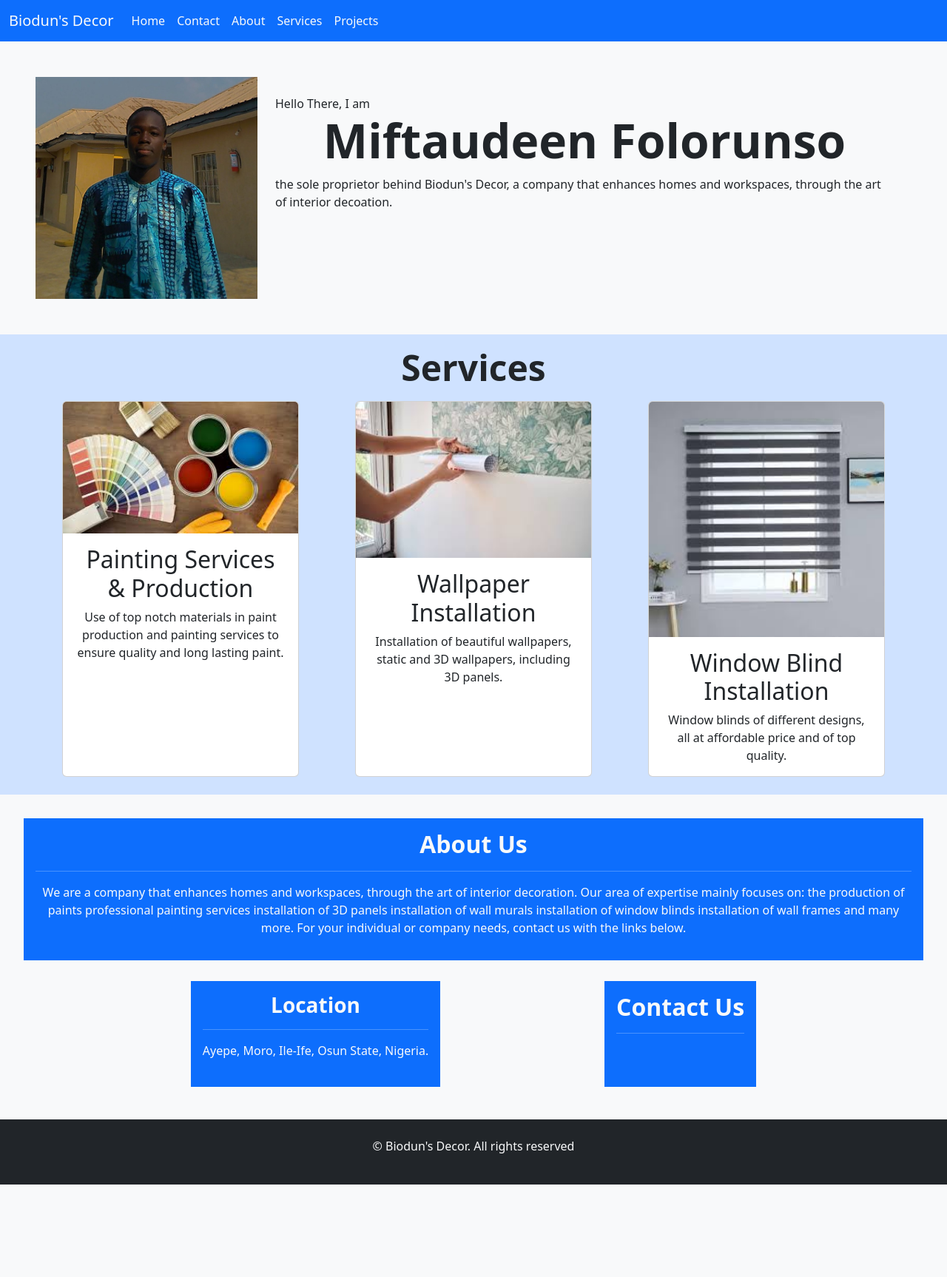
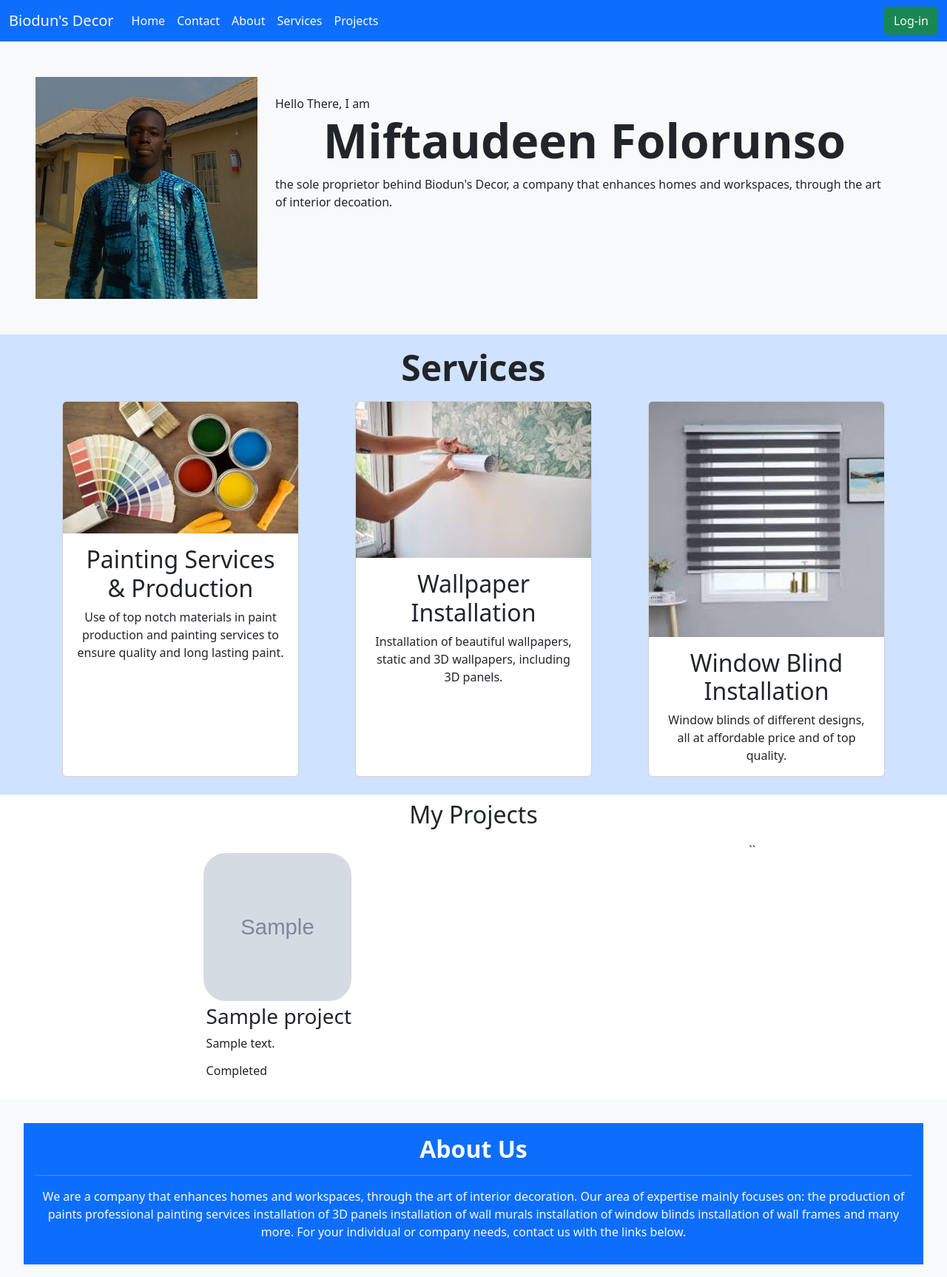
Before and after one commit to Mukaram51/bds-backend, a Django app: page / in a window 1280 px wide. Shown: the top 1726 px of the page at 74% size. Before the commit the page ends 1601 px from the top, so only its background shows below. Run offline with Django 5.2, Linux system fonts and the light colour scheme; tables that the repository leaves empty hold one stand-in row (values such as "Sample post"); grey boxes marked "Sample" are stand-in pictures; some libraries are stand-ins or nearby versions.

Commit message:
FEAT: View more detail on project, add edit endpoint, add login & logout

```diff
--- a/core/settings.py
+++ b/core/settings.py
@@ -38,6 +38,7 @@ INSTALLED_APPS = [
     'django.contrib.messages',
     'django.contrib.staticfiles',
     'main',
+    'rest_framework',
 ]
 
 MIDDLEWARE = [
--- a/main/forms.py
+++ b/main/forms.py
@@ -5,7 +5,7 @@ from .models import Project
 class ProjectForm(forms.ModelForm):
     class Meta:
         model = Project
-        fields = ['name', 'description', 'is_completed']
+        fields = ['name', 'description', 'is_completed', 'images']
 
     name = forms.CharField(widget=forms.TextInput(attrs={
         'placeholder': "Project Name",
--- a/main/templates/base.html
+++ b/main/templates/base.html
@@ -46,6 +46,15 @@
               </li>
             </ul>
           </div>
+          {% if user.is_authenticated %}
+            <p class="p-2 text-light m-2">Welcome, {{ user }}</p>
+            <form action="{% url "logout" %}" method="POST">
+              {% csrf_token %}
+              <button type="submit" class="btn btn-danger">Logout</button>
+            </form>
+          {% else %}
+            <a href="{% url "login" %}" class="btn btn-success text-light">Log-in</a>
+          {% endif %}
         </div>
       </div>
     </header>
--- a/main/templates/edit_project.html
+++ b/main/templates/edit_project.html
@@ -4,7 +4,7 @@
 {% block content %}
 <h2>Edit Project</h2>
 
-<form action="{% url 'edit_project' project.id %}" method="post">
+<form action="{% url 'edit_project' project.id %}" method="POST">
     {% csrf_token %}
     {{ form.as_div}}
     <button>Save</button>
--- a/main/templates/index.html
+++ b/main/templates/index.html
@@ -96,6 +96,28 @@
         </div>
       </div>
 
+      {% comment %} Projects {% endcomment %}
+
+      <h2 class="text-center p-2">My Projects</h2>
+      <div class="d-flex justify-content-around flex-wrap flex-md-row">
+
+        {% for project in projects %}
+            <div class="p-3 ">
+
+              <img src="{{ project.images.url }}" alt="{{ project.name }}" style="width: 200px; height: 200px; border-radius: 30px;">
+                <div class="p-1">
+                    <h3>{{ project.name }}</h3>
+                    <p>{{ project.description }}</p>
+                    {% if project.is_completed %}
+                        <h6>Completed</h6>
+                    {% else %}
+                        <h6>In Progress</h6>
+                    {% endif %}
+                </div>
+            </div>
+        {% endfor %}``
+    </div>
+
       <!-- About, Contact and location section -->
       <div class="container-fluid p-4 bg-light">
         <!-- About Us Section -->
--- a/main/templates/new_project.html
+++ b/main/templates/new_project.html
@@ -4,7 +4,7 @@
 {% block content %}
 <div class="container p-2">
 <a href="{% url 'projects' %}"  class="btn btn-primary">Back</a>
-    <form action="{% url 'new_project' %}" class="" method="POST">
+    <form action="{% url 'new_project' %}" class="" method="POST" enctype="multipart/form-data">
         {% csrf_token %}
         <label for="name">Name: </label><br>
         {{ form.name }}
@@ -14,6 +14,9 @@
         <br>
         <label for="Status">Click if the project completed: </label>
         {{ form.is_completed }}
+        <br>
+        <label for="images">Image:</label><br>
+        {{ form.images }}
         <br><br>
         <button class="btn btn-primary" type="submit">Add Project</button>
     </form>
--- a/main/templates/projects.html
+++ b/main/templates/projects.html
@@ -10,7 +10,8 @@
 
         {% for project in projects %}
             <div class="p-3 ">
-                <img src="{{ project.images.url }}" alt="{{ project.name }}" style="width: 200px; height: 200px;">
+
+              <img src="{{ project.images.url }}" alt="{{ project.name }}" style="width: 200px; height: 200px; border-radius: 30px;">
                 <div class="p-1">
                     <h3>{{ project.name }}</h3>
                     <p>{{ project.description }}</p>
@@ -19,8 +20,9 @@
                     {% else %}
                         <h6>In Progress</h6>
                     {% endif %}
+                    <br><br>
+                    <a class="btn btn-primary" href="{% url 'project' project.id %}">Learn more...</a>
                 </div>
-                {% comment %} <a href="{% url 'edit_project' project.id %}" class="btn btn-primary">Edit Project</a> {% endcomment %}
             </div>
         {% endfor %}
     </div>
--- a/main/urls.py
+++ b/main/urls.py
@@ -5,7 +5,15 @@ from . import views
 
 urlpatterns = [
     path('', views.index, name='index'),
-    path('projects/', views.projects, name='projects'),
+
+    # view, create & edit projects endpoints
+    path('projects/', views.all_projects, name='projects'),
+    path('project/<int:pid>/', views.project, name='project'),
     path('new_project/', views.new_project, name='new_project'),
-    # path('edit_project/<int:project_id>/', views.edit_project, name='edit_project'),
+    path('edit_project/<int:pid>/', views.edit_project, name='edit_project'),
+
+    # Login & Logout endpoints
+    path('login/', views.login_view, name='login'),
+    path('logout/', views.logout_view, name='logout'),
+
 ] + static(settings.MEDIA_URL, document_root=settings.MEDIA_ROOT)
--- a/main/views.py
+++ b/main/views.py
@@ -1,20 +1,61 @@
 from django.shortcuts import render, redirect
 from .models import Project
 from .forms import ProjectForm
+from django.contrib.auth import authenticate, login, logout
+from django.contrib.auth.forms import AuthenticationForm
+from django.contrib.auth.decorators import login_required
 # Create your views here.
 
+# HOMEPAGE VIEW ENDPOINT
 def index(request):
-    return render(request, 'index.html')
+    projects = Project.objects.order_by('-id')[:4]
+    return render(request, 'index.html', {'projects': projects})
 
-def projects(request):
+# PROJECTS: list all available projects in the database
+def all_projects(request):
     projects = Project.objects.order_by('-id')
     return render(request, 'projects.html', {'projects': projects})
 
-# TODO: NEW PROJECT ENDPOINT
+
+# Individual project endpoint: route to indivual project to give full project detail
+def project(request, pid):
+    project = Project.objects.get(id=pid)
+    return render(request, 'project.html', {'project':project})
+
+
+def login_view(request):
+    if request.method == 'POST':
+
+        form = AuthenticationForm(request=request, data=request.POST)
+
+        if form.is_valid():
+
+            username = form.cleaned_data.get('username')
+            password = form.cleaned_data.get('password')
+
+
+            user = authenticate(request, username=username, password=password)
+            if user is not None:
+                login(request, user)
+                return redirect('index')
+    else:
+        form = AuthenticationForm()
+
+    return render(request, 'auth/login.html', {'form': form})
+
+
+def logout_view(request):
+    logout(request)
+    return redirect('index')
+
+
+
+# NEW PROJECT ENDPOINT: Add new projects & validate form data
+@login_required
 def new_project(request):
 
     if request.method == 'POST':
-        form = ProjectForm(request.POST)
+        form = ProjectForm(request.POST, request.FILES)
 
         if form.is_valid():
             form.save()
@@ -27,18 +68,19 @@ def new_project(request):
 
 
 # TODO: EDIT PROJECT ENDPOINT
-# def edit_project(request, project_id):
+@login_required
+def edit_project(request, pid):
 
-#     project = Project.objects.get(id=project_id)
+    project = Project.objects.get(id=pid)
 
-#     if request.method == 'POST':
-#         form = ProjectForm(instance=project,data=request.POST)
+    if request.method == 'POST':
+        form = ProjectForm(instance=project,data=request.POST)
 
-#         if form.is_valid():
-#             form.save()
-#             return redirect('projects')
+        if form.is_valid():
+            form.save()
+            return redirect('projects')
 
-#     else:
-#         form = ProjectForm(instance=project)
+    else:
+        form = ProjectForm(instance=project)
 
-#     return render(request, 'edit_project.html', {'form':form})
+    return render(request, 'edit_project.html', {'form':form, 'project':project})
```
Also changed, not shown: main/templates/auth/login.html (added, +14 -0 lines), main/templates/project.html (+23 -0 lines), main/templates/auth/register.html (added).
